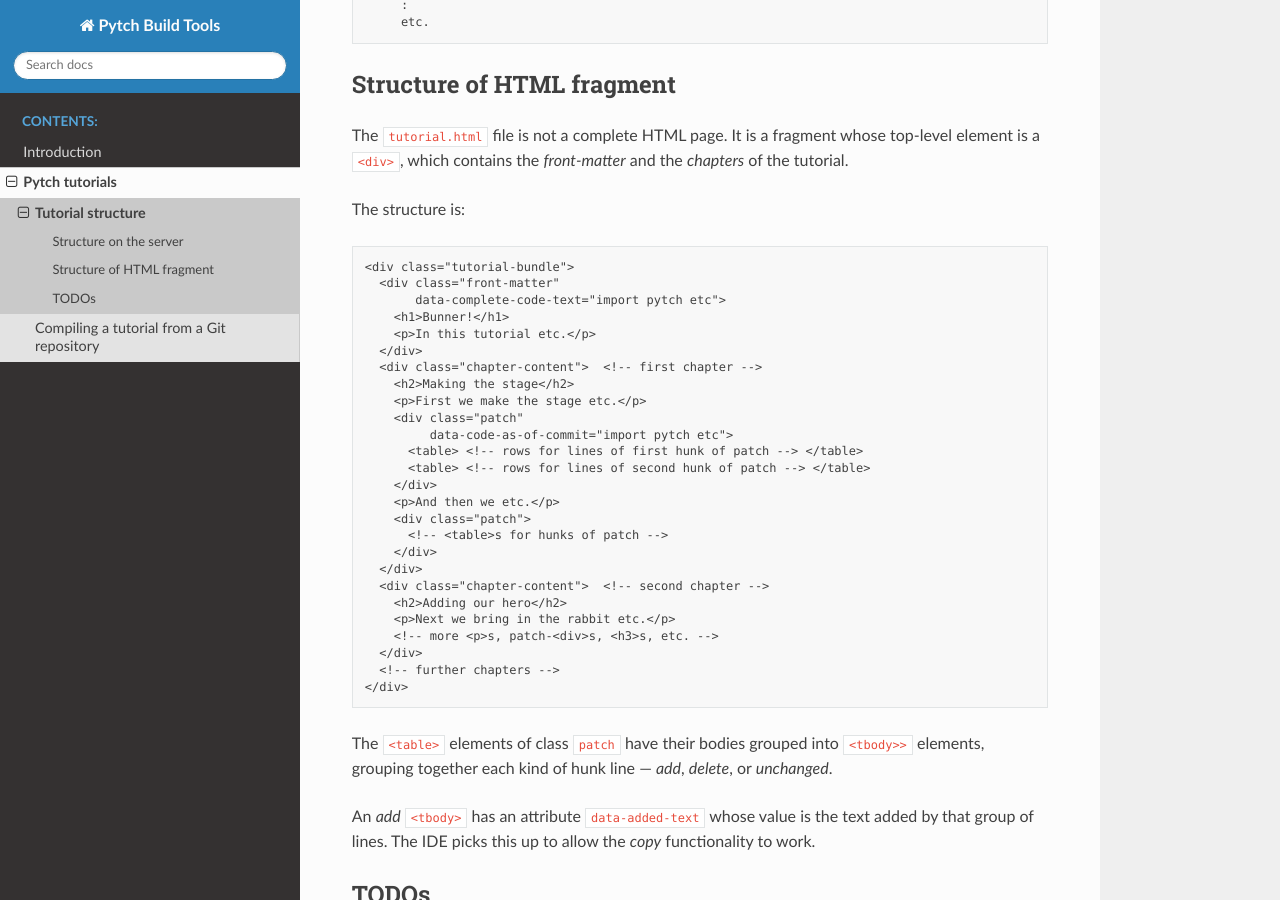
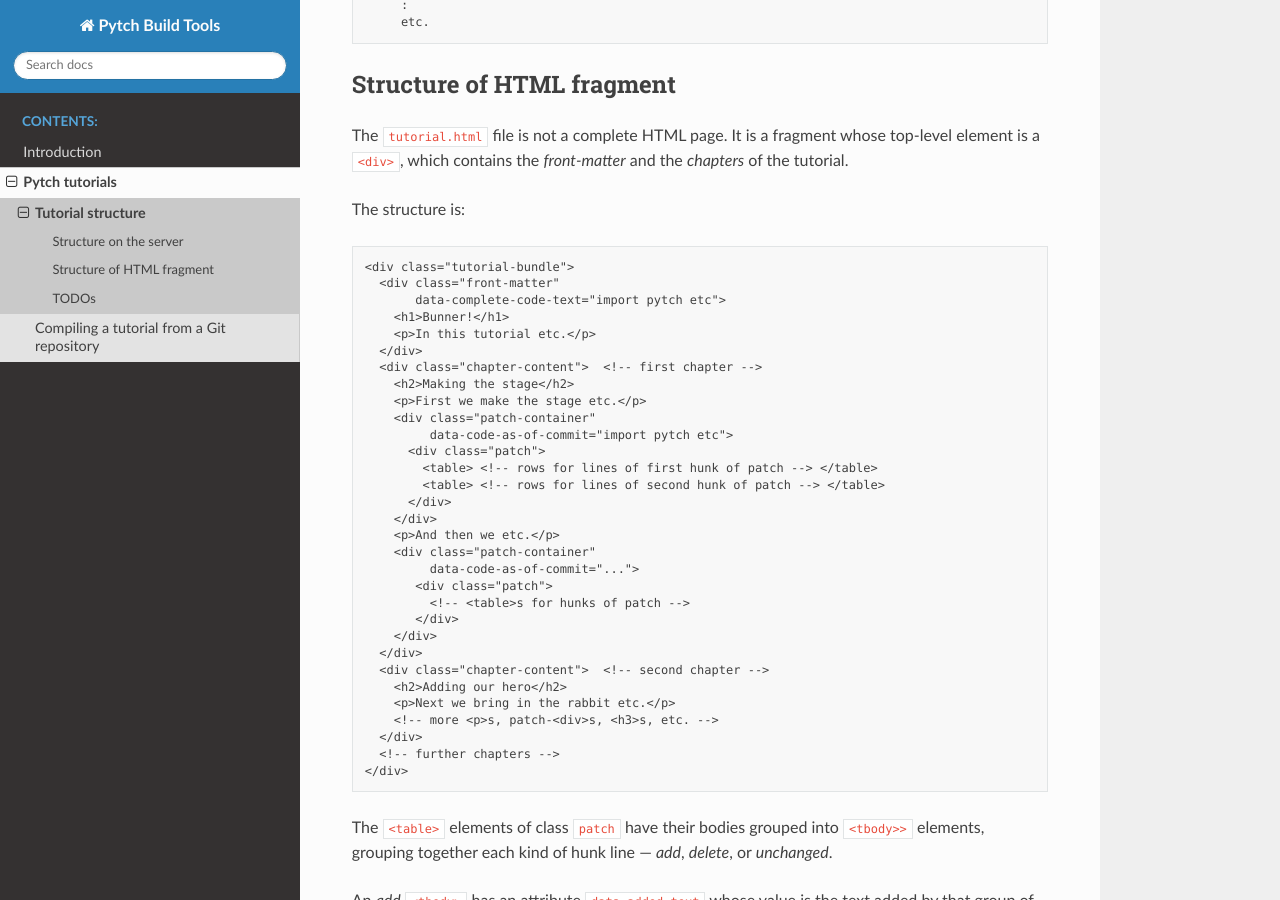
Before and after one commit to pytchlang/pytch-build, a Sphinx documentation site: the page built from doc/tutorialcompiler/tutorial-structure.rst, in a window 1280 px wide and 900 px high, scrolled down 781 px. Built offline with Sphinx 7.4.7 and the Read the Docs theme 2.0.0, drawn with Linux system fonts in a browser that asks for light colours.

Commit message:
Update sketch of html-fragment structure in docs

```diff
--- a/doc/tutorialcompiler/tutorial-structure.rst
+++ b/doc/tutorialcompiler/tutorial-structure.rst
@@ -58,14 +58,19 @@ The structure is::
      <div class="chapter-content">  <!-- first chapter -->
        <h2>Making the stage</h2>
        <p>First we make the stage etc.</p>
-       <div class="patch"
+       <div class="patch-container"
             data-code-as-of-commit="import pytch etc">
-         <table> <!-- rows for lines of first hunk of patch --> </table>
-         <table> <!-- rows for lines of second hunk of patch --> </table>
+         <div class="patch">
+           <table> <!-- rows for lines of first hunk of patch --> </table>
+           <table> <!-- rows for lines of second hunk of patch --> </table>
+         </div>
        </div>
        <p>And then we etc.</p>
-       <div class="patch">
-         <!-- <table>s for hunks of patch -->
+       <div class="patch-container"
+            data-code-as-of-commit="...">
+          <div class="patch">
+            <!-- <table>s for hunks of patch -->
+          </div>
        </div>
      </div>
      <div class="chapter-content">  <!-- second chapter -->
```
